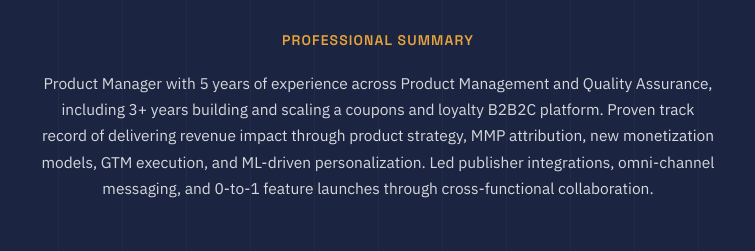
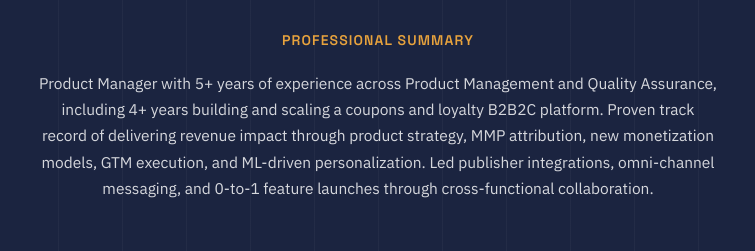
Before and after one commit to mrunmay262/mrunmay262.github.io, a plain HTML site: page index.html in a window 1280 px wide. Shown: the part 402-653 px from the top of the page, 262-1017 px from the left. Drawn offline with Linux system fonts and the light colour scheme.

Commit message:
index.html

```diff
--- a/index.html
+++ b/index.html
@@ -574,7 +574,7 @@
 
     <div class="summary-block">
       <div class="summary-title">Professional Summary</div>
-      <p class="summary-text">Product Manager with 5 years of experience across Product Management and Quality Assurance, including 3+ years building and scaling a coupons and loyalty B2B2C platform. Proven track record of delivering revenue impact through product strategy, MMP attribution, new monetization models, GTM execution, and ML-driven personalization. Led publisher integrations, omni-channel messaging, and 0-to-1 feature launches through cross-functional collaboration.</p>
+      <p class="summary-text">Product Manager with 5+ years of experience across Product Management and Quality Assurance, including 4+ years building and scaling a coupons and loyalty B2B2C platform. Proven track record of delivering revenue impact through product strategy, MMP attribution, new monetization models, GTM execution, and ML-driven personalization. Led publisher integrations, omni-channel messaging, and 0-to-1 feature launches through cross-functional collaboration.</p>
     </div>
   </div>
 </div>
```
